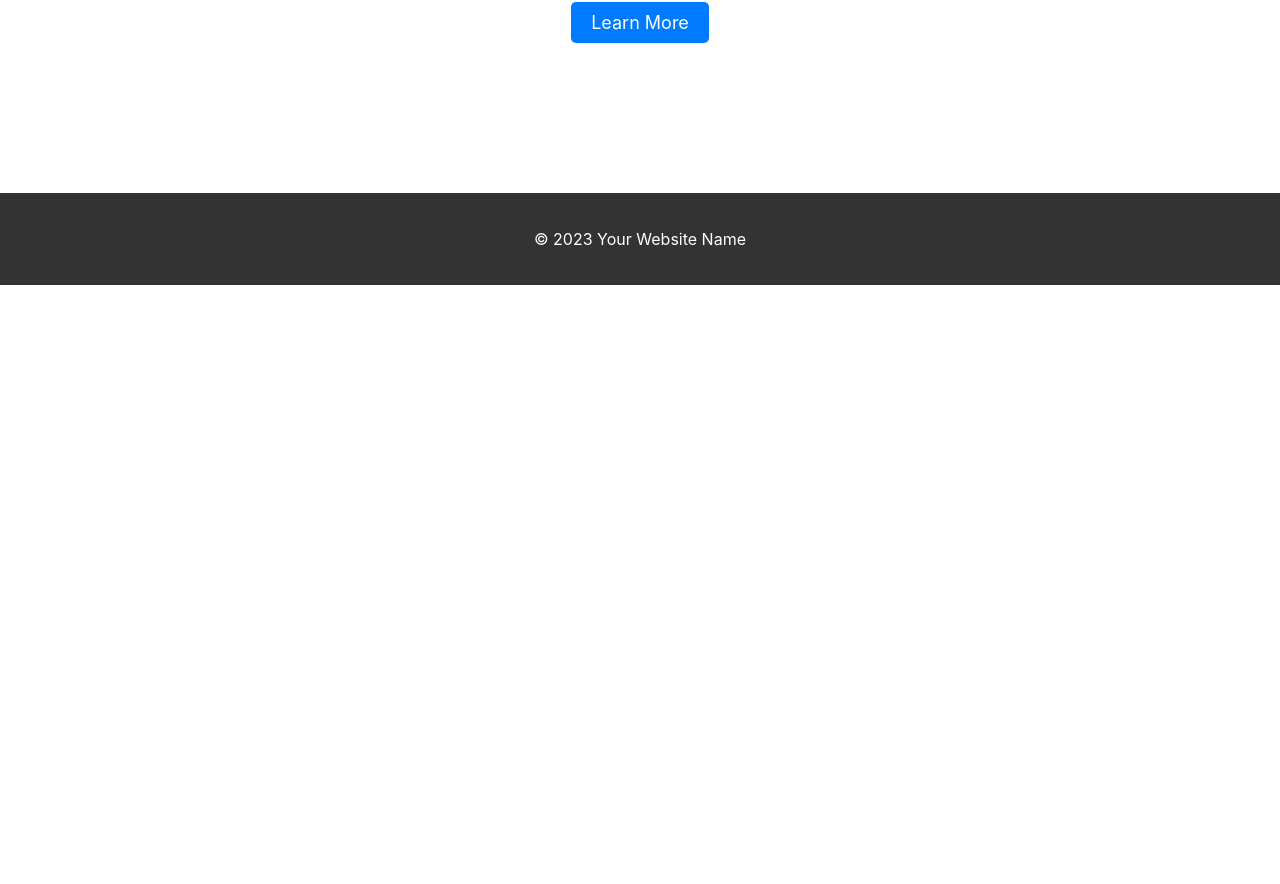
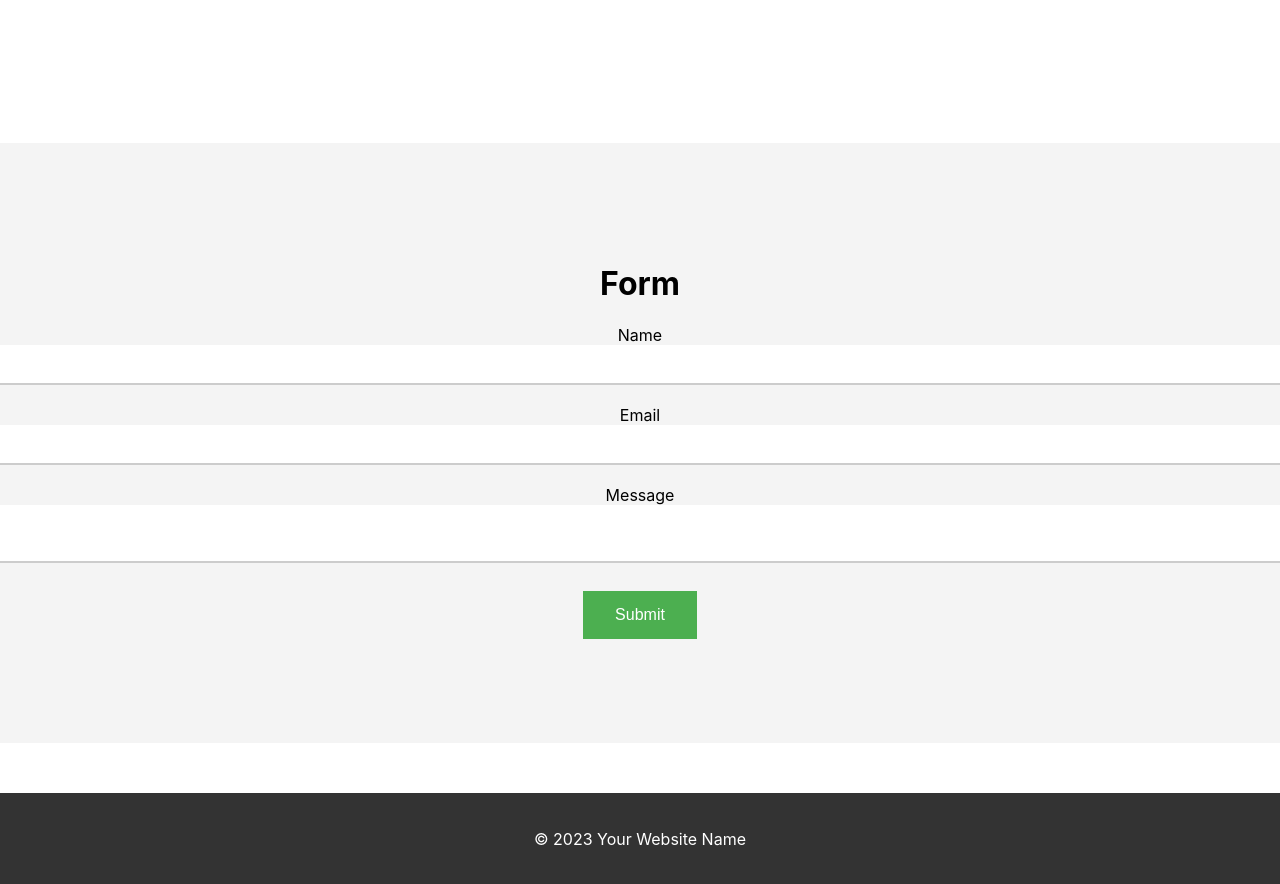
Before and after one commit to ArifHussain39/my-portfolio, a React (Create React App) app: page / in a window 1280 px wide. Shown: the part 424-1308 px from the top of the page. Before the commit the page ends 800 px from the top, so only its background shows below. Built offline with nearby package versions, Linux system fonts and the light colour scheme.

Commit message:
added form

```diff
--- a/src/App.js
+++ b/src/App.js
@@ -1,12 +1,14 @@
 import Header from './components/header';
-import { HeroSection } from './components/hero-section';
+import HeroSection  from './components/hero-section';
 import Footer from './components/footer';
+import Form from './components/form';
 
 function App() {
   return (
     <div >
       <Header />
       <HeroSection />
+      <Form />
       <Footer />
     </div>
   );
--- /dev/null
+++ b/src/components/form.js
@@ -0,0 +1,65 @@
+export default function Form() {
+
+    return (
+        <div style={formStyle}>
+            <h1>Form</h1>
+            <form >
+                <div>
+                    <label>Name</label>
+                    <input type="text" style={inputStyle} />
+                </div>
+                <div>
+                    <label>Email</label>
+                    <input type="email" style={inputStyle}/>
+                </div>
+                <div>
+                    <label>Message</label>
+                    <textarea style={textareaStyle}></textarea>
+                </div>
+                <button style={buttonStyle}>Submit</button>
+            </form>
+        </div>
+    );
+}
+
+const formStyle = {
+    padding: '100px 0',
+    marginTop: '50px',
+    marginBottom: '50px',
+    textAlign: 'center',
+    background: '#f4f4f4',
+
+}
+const inputStyle = {
+    padding: '10px',
+    border: 'none',
+    borderBottom: '2px solid #ccc',
+    width: '100%',
+    marginBottom: '20px',
+    fontSize: '16px',
+    fontFamily: 'sans-serif'
+};
+
+const textareaStyle = {
+    padding: '10px',
+    border: 'none',
+    borderBottom: '2px solid #ccc',
+    width: '100%',
+    marginBottom: '20px',
+    fontSize: '16px',
+    fontFamily: 'sans-serif'
+};
+
+
+const buttonStyle = {
+    backgroundColor: '#4CAF50',
+    border: 'none',
+    color: 'white',
+    padding: '15px 32px',
+    textAlign: 'center',
+    textDecoration: 'none',
+    display: 'inline-block',
+    fontSize: '16px',
+    margin: '4px 2px',
+    cursor: 'pointer'
+};
--- a/src/components/hero-section.js
+++ b/src/components/hero-section.js
@@ -1,4 +1,4 @@
-export function HeroSection() {
+const HeroSection = () => {
     return (
         <div style={heroStyle}>
             <h1>Welcome to Our Website</h1>
@@ -12,8 +12,6 @@ const heroStyle = {
     color: 'black',
     textAlign: 'center',
     padding: '100px 0',
-    marginTop: '50px',
-    marginBottom: '50px',
 };
 
 const buttonStyle = {
@@ -26,3 +24,5 @@ const buttonStyle = {
     fontSize: '18px',
     marginTop: '20px',
 };
+
+export default HeroSection;
```
